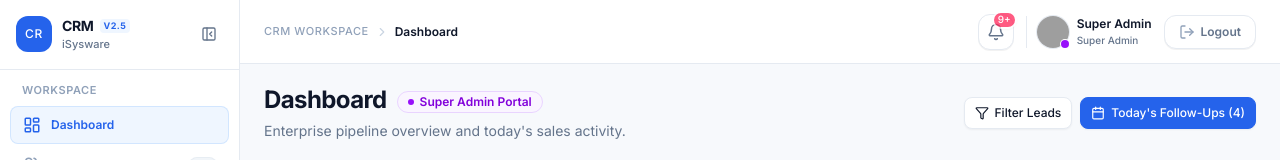
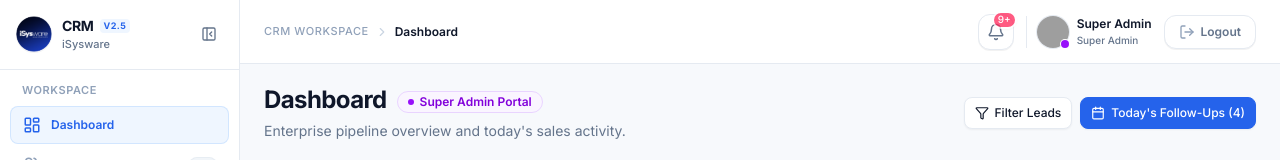
Before and after one commit to isysware/Enterprise-CRM, a Next.js app in the folder Frontend/: page / in a window 1280 px wide. Shown: the top 160 px of the page. Built offline with nearby package versions, Linux system fonts and the light colour scheme; grey boxes are pictures that could not be loaded.

Commit message:
fix: integrate authentic HD iSysware circular badge logo across login page and sidebar

```diff
--- a/Frontend/src/components/LoginPage.tsx
+++ b/Frontend/src/components/LoginPage.tsx
@@ -95,21 +95,17 @@ export const LoginPage: React.FC = () => {
       {/* TOP BRAND HEADER (CENTERED LOGO, TITLE & SECURITY PILL)                   */}
       {/* ========================================================================= */}
       <div className="flex flex-col items-center text-center mb-6">
-        {/* Dark Circular Brand Logo Badge */}
-        <div className="w-20 h-20 rounded-full bg-[#0B132B] dark:bg-slate-900 border-2 border-slate-700/60 shadow-xl flex items-center justify-center p-3 mb-4 transition-transform hover:scale-105">
-          {settings.companyLogo ? (
-            <img
-              src={settings.companyLogo}
-              alt={settings.companyName || 'Logo'}
-              className="w-full h-full object-contain"
-              referrerPolicy="no-referrer"
-            />
-          ) : (
-            <div className="text-center">
-              <span className="text-white font-bold text-xs tracking-wider block uppercase">isysware</span>
-              <span className="text-[8px] text-blue-400 font-mono tracking-widest block">SOFTWARE</span>
-            </div>
-          )}
+        {/* Brand Circular Logo Badge */}
+        <div className="w-20 h-20 sm:w-24 sm:h-24 rounded-full shadow-[0_10px_30px_rgba(11,19,43,0.3)] flex items-center justify-center overflow-hidden mb-4 transition-transform hover:scale-105">
+          <img
+            src={settings.companyLogo || '/isysware-logo.png'}
+            alt={settings.companyName || 'iSysware Logo'}
+            className="w-full h-full object-cover"
+            onError={(e) => {
+              (e.currentTarget as HTMLImageElement).src = '/isysware-logo.png';
+            }}
+            referrerPolicy="no-referrer"
+          />
         </div>
 
         {/* Brand System Title */}
--- a/Frontend/src/components/Sidebar.tsx
+++ b/Frontend/src/components/Sidebar.tsx
@@ -251,20 +251,17 @@ export const Sidebar: React.FC<SidebarProps> = ({
               {/* Mobile Header with Branding & Close Button */}
               <div className="p-3.5 sm:p-4 border-b border-[#E5EAF1] dark:border-slate-800 flex items-center justify-between gap-2 bg-white dark:bg-slate-900">
                 <div className="flex items-center gap-2.5 min-w-0">
-                  {settings.companyLogo ? (
-                    <div className="w-9 h-9 flex items-center justify-center shrink-0">
+                  <div className="w-9 h-9 rounded-full overflow-hidden flex items-center justify-center shrink-0 shadow-2xs">
                     <img
-                        src={settings.companyLogo}
+                      src={settings.companyLogo || '/isysware-logo.png'}
                       alt={settings.companyName || 'Logo'}
-                        className="w-full h-full object-contain"
+                      className="w-full h-full object-cover"
+                      onError={(e) => {
+                        (e.currentTarget as HTMLImageElement).src = '/isysware-logo.png';
+                      }}
                       referrerPolicy="no-referrer"
                     />
                   </div>
-                  ) : (
-                    <div className="w-9 h-9 rounded-xl bg-[#2563EB] flex items-center justify-center text-white shrink-0 font-medium text-xs tracking-wider">
-                      CR
-                    </div>
-                  )}
                   <div className="min-w-0">
                     <div className="flex items-center gap-1.5">
                       <span className="font-bold text-[#0F172A] dark:text-white text-sm tracking-tight truncate">
@@ -497,43 +494,38 @@ export const Sidebar: React.FC<SidebarProps> = ({
           {isCollapsed ? (
             <div className="flex items-center justify-center w-full relative group">
               <button
+                type="button"
                 onClick={() => setIsCollapsed(false)}
                 title="Expand Sidebar"
                 className="cursor-pointer focus:outline-none flex items-center justify-center"
               >
-                {settings.companyLogo ? (
-                  <div className="w-9 h-9 flex items-center justify-center shrink-0">
+                <div className="w-9 h-9 rounded-full overflow-hidden flex items-center justify-center shrink-0 shadow-2xs group-hover:scale-105 transition-transform">
                   <img
-                      src={settings.companyLogo}
+                    src={settings.companyLogo || '/isysware-logo.png'}
                     alt={settings.companyName || 'Logo'}
-                      className="w-full h-full object-contain"
+                    className="w-full h-full object-cover"
+                    onError={(e) => {
+                      (e.currentTarget as HTMLImageElement).src = '/isysware-logo.png';
+                    }}
                     referrerPolicy="no-referrer"
                   />
                 </div>
-                ) : (
-                  <div className="w-9 h-9 rounded-xl bg-[#2563EB] flex items-center justify-center text-white shrink-0 font-medium text-xs tracking-wider group-hover:bg-blue-700 transition-colors">
-                    CR
-                  </div>
-                )}
               </button>
             </div>
           ) : (
             <>
               <div className="flex items-center gap-2.5 min-w-0 overflow-hidden">
-                {settings.companyLogo ? (
-                  <div className="w-9 h-9 flex items-center justify-center shrink-0">
+                <div className="w-9 h-9 rounded-full overflow-hidden flex items-center justify-center shrink-0 shadow-2xs">
                   <img
-                      src={settings.companyLogo}
+                    src={settings.companyLogo || '/isysware-logo.png'}
                     alt={settings.companyName || 'Logo'}
-                      className="w-full h-full object-contain"
+                    className="w-full h-full object-cover"
+                    onError={(e) => {
+                      (e.currentTarget as HTMLImageElement).src = '/isysware-logo.png';
+                    }}
                     referrerPolicy="no-referrer"
                   />
                 </div>
-                ) : (
-                  <div className="w-9 h-9 rounded-xl bg-[#2563EB] flex items-center justify-center text-white shrink-0 font-medium text-xs tracking-wider">
-                    CR
-                  </div>
-                )}
 
                 <div className="min-w-0 overflow-hidden whitespace-nowrap">
                   <div className="flex items-center gap-1.5">
--- a/Frontend/src/context/CRMContext.tsx
+++ b/Frontend/src/context/CRMContext.tsx
@@ -408,6 +408,7 @@ export const CRMProvider: React.FC<{ children: ReactNode }> = ({ children }) =>
         if (savedLetterhead) { try { combined = { ...combined, ...JSON.parse(savedLetterhead) }; } catch { /* ignore */ } }
         if (savedPricing) { try { combined = { ...combined, ...JSON.parse(savedPricing) }; } catch { /* ignore */ } }
         if (savedComm) { try { combined = { ...combined, ...JSON.parse(savedComm) }; } catch { /* ignore */ } }
+        if (!combined.companyLogo) { combined.companyLogo = '/isysware-logo.png'; }
         setSettings(combined);
       }
 
--- a/Frontend/src/data/mockData.ts
+++ b/Frontend/src/data/mockData.ts
@@ -648,7 +648,7 @@ export const DEFAULT_PRICING_MODELS: PricingModelItem[] = [
 export const DEFAULT_SETTINGS: SystemSettings = {
   applicationName: 'CRM',
   companyName: 'iSysware',
-  companyLogo: '',
+  companyLogo: '/isysware-logo.png',
   proposalLetterheadBg: '',
   companyAddress: 'Suite #402, Business Executive Center, Main Shahrah-e-Faisal, Karachi, Pakistan',
   companyTaxId: 'NTN: 8294719-4 | STRN: 3277876123456',
```
Also changed, not shown: Frontend/public/isysware-logo.png (added). Lines whose indentation alone changed are shown as unchanged.
